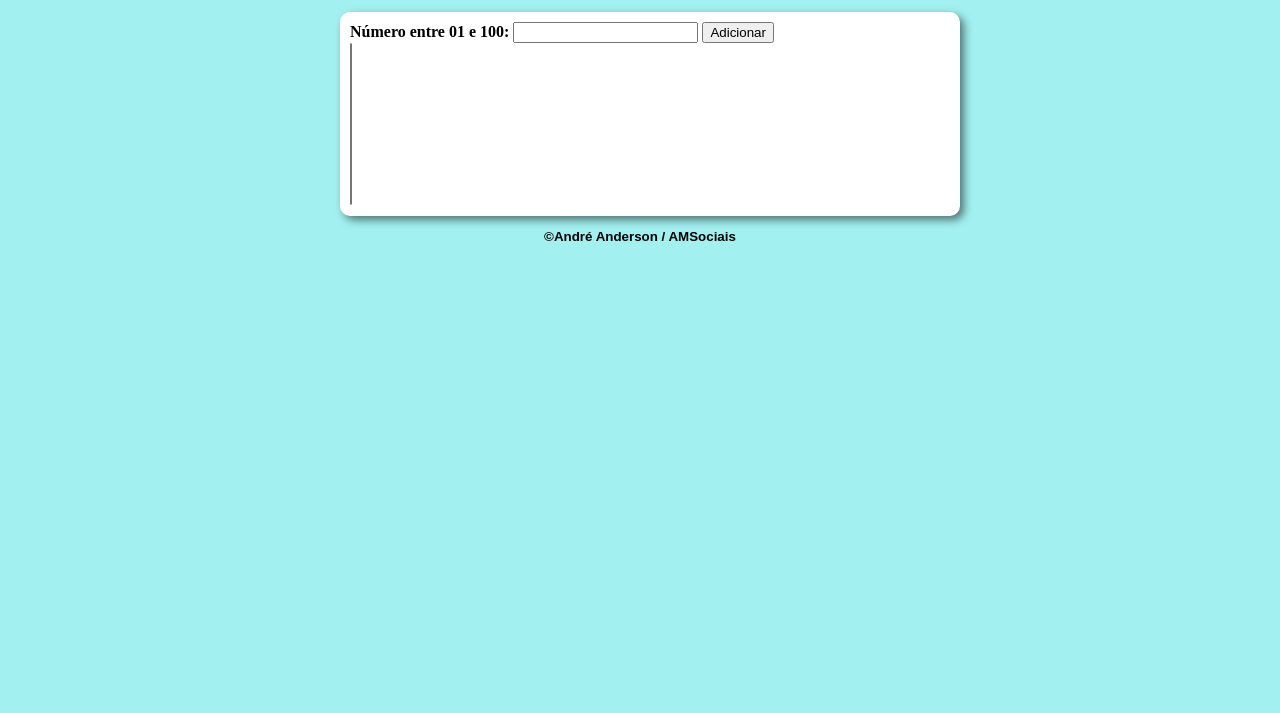
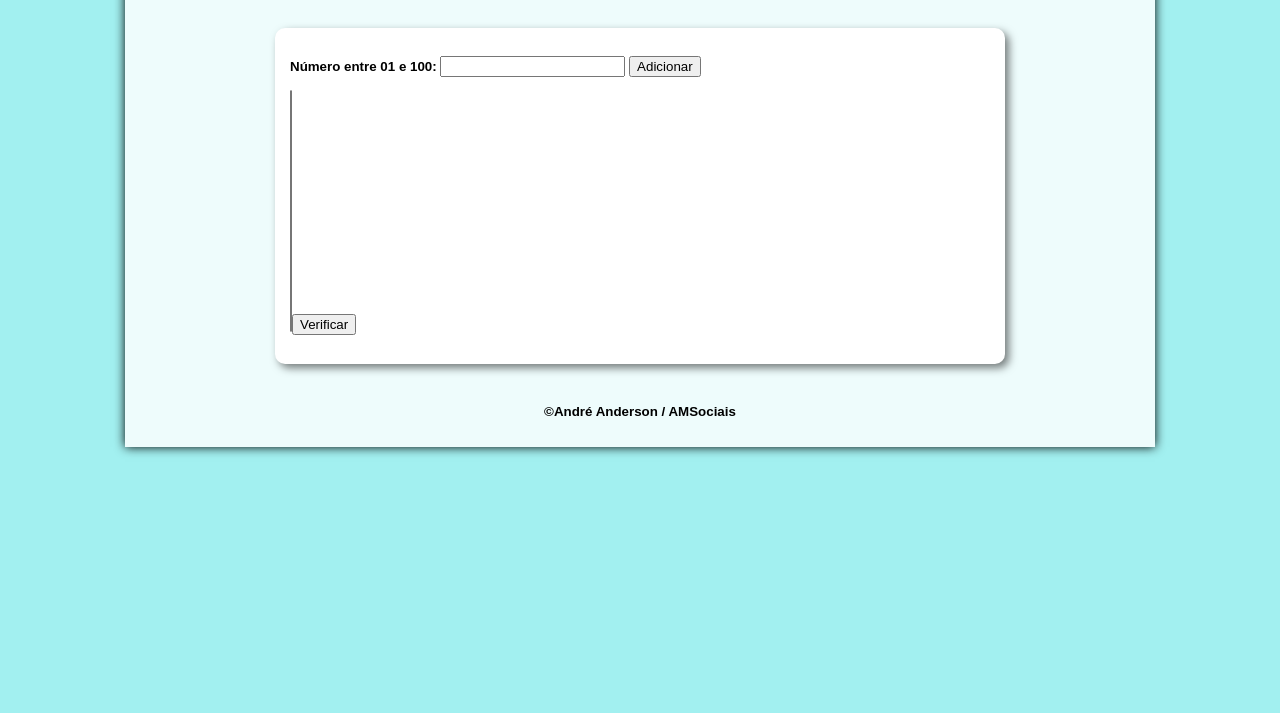
Before and after one commit to andreandersonsilva/Analisador-de-Numeros, a plain HTML site: page index.html in a window 1280 px wide. Shown: the part 87-800 px from the top of the page. Drawn offline with Linux system fonts and the light colour scheme.

Commit message:
Em construção

```diff
--- a/estilos.css
+++ b/estilos.css
@@ -1,26 +1,40 @@
 body{
-    background: rgb(162, 240, 240);
-    max-width: 600px;
-    margin: 0 auto;
-
+    background-color: rgb(162, 240, 240);
 
 }
+
+div#interface{
+    width: 1000px;
+    background-color: #ffffffd0;
+    /* Ajustando as margens com o (margin) pra colar na parte superior do navegador
+    devemos colocar o primerio valor como negativo*/
+    margin: -30px auto 0px auto;
+    box-shadow: 0px 0px 10px black;
+    padding: 15px 15px 15px 15px;
+
+}
+
 h1{
     font:bold 30pt arial;
     text-align: center;
 }
 
-section{
+
+section#num01{
     background:white;
+    position:relative;
     border-radius: 10px;
-    width: 100%;
-    padding: 10px 10px 10px 10px;
-    margin: auto;
+    margin: 40px auto 40px auto;
+    width: 70%;
+    padding: 15px 15px 15px 15px;
+    margin: 50px auto 40px auto;
     box-shadow: 4px 4px 8px rgb(0,0,0,0.514);
+    font:normal 10pt arial;
 
 }
 
 footer{
+    position: relative;
     font:normal 10pt arial;
     text-align: center;
 }
--- a/index.html
+++ b/index.html
@@ -8,28 +8,39 @@
     <title>Analisador de Números</title>
 </head>
 <body>
+    <div id="interface">
+
 
     <h1>Analisador de Números</h1>
 
-    <section>
+        <section id="num01">
 
             <div>
-            <strong>Número entre 01 e 100: </strong><input type="number" value="valores" id="valores">
-            <input type="button" value="Adicionar" onclick="adiciona()">
+                <p><strong>Número entre 01 e 100: </strong><input type="number" name="valores" id="valores">
+                <input type="button" value="Adicionar" onclick="adiciona()"><br/></p>
 
             </div>
 
             <div>
-            <select name="tdvalores" id="tdval" size="10"></select>
+                <p><select type="string" name="tdvalores" id="tdval" size="15"><br/></p>
+
+            </div>
+
+            <div>
+                <p><input type="button" value="Verificar" onclick="verificador()"><br/></p>
 
             </div>
 
         </section>
 
 
-    <footer>
+        <footer id="rodape">
+
             <p><strong>&copy;André Anderson / AMSociais</strong></p>
 
         </footer>
+
+
+    </div>
 </body>
 </html>
```
Lines whose indentation alone changed are shown as unchanged.
